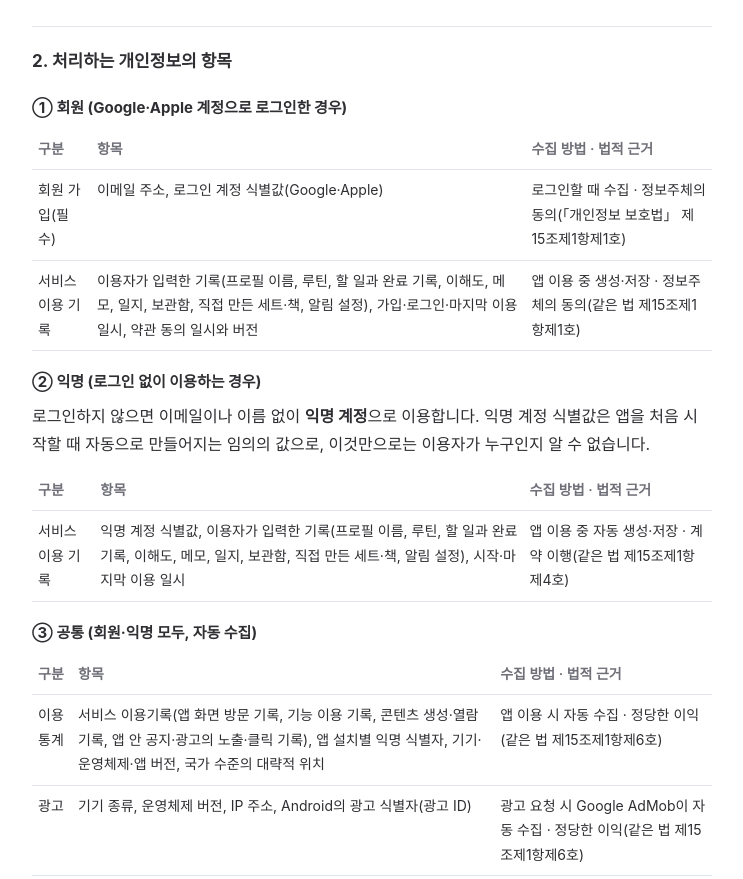
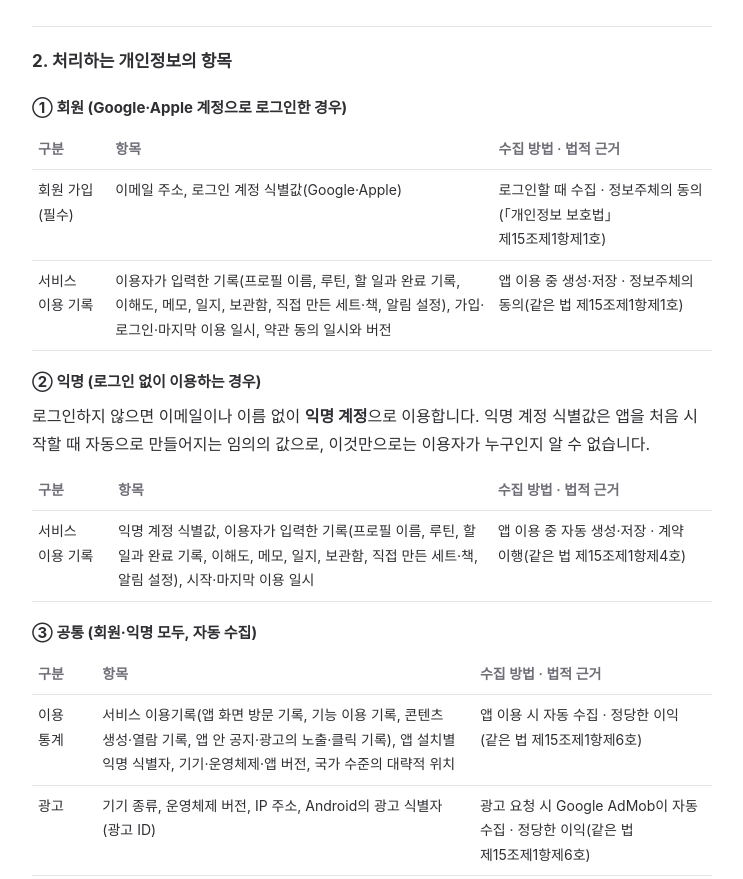
Before and after one commit to barofamac-jpg/barofam, a plain HTML site: page momeng/privacy-policy-20261119.html in a window 1280 px wide. Shown: the part 1300-2179 px from the top of the page, without its empty margins (268-1011 px from the left). Drawn offline with Linux system fonts and the light colour scheme; no server answers.

Commit message:
momeng: 처리방침 표 단어 단위 줄바꿈, 첫 칸 최소 폭
Co-Authored-By: Claude Opus 5.5 <noreply@anthropic.com>

```diff
--- a/momeng/privacy-policy-20261119.html
+++ b/momeng/privacy-policy-20261119.html
@@ -75,6 +75,8 @@
   .summary ul { margin: 0; }
   td ul { margin: 0; padding-inline-start: 16px; }
   h3 { font-size: 15px; margin: 18px 0 6px; }
+  table { word-break: keep-all; }
+  th:first-child, td:first-child { min-width: 4.5em; }
 </style>
 </head>
 <body>
```
Also changed, not shown: momeng/privacy-policy.html (+2 -0 lines).
